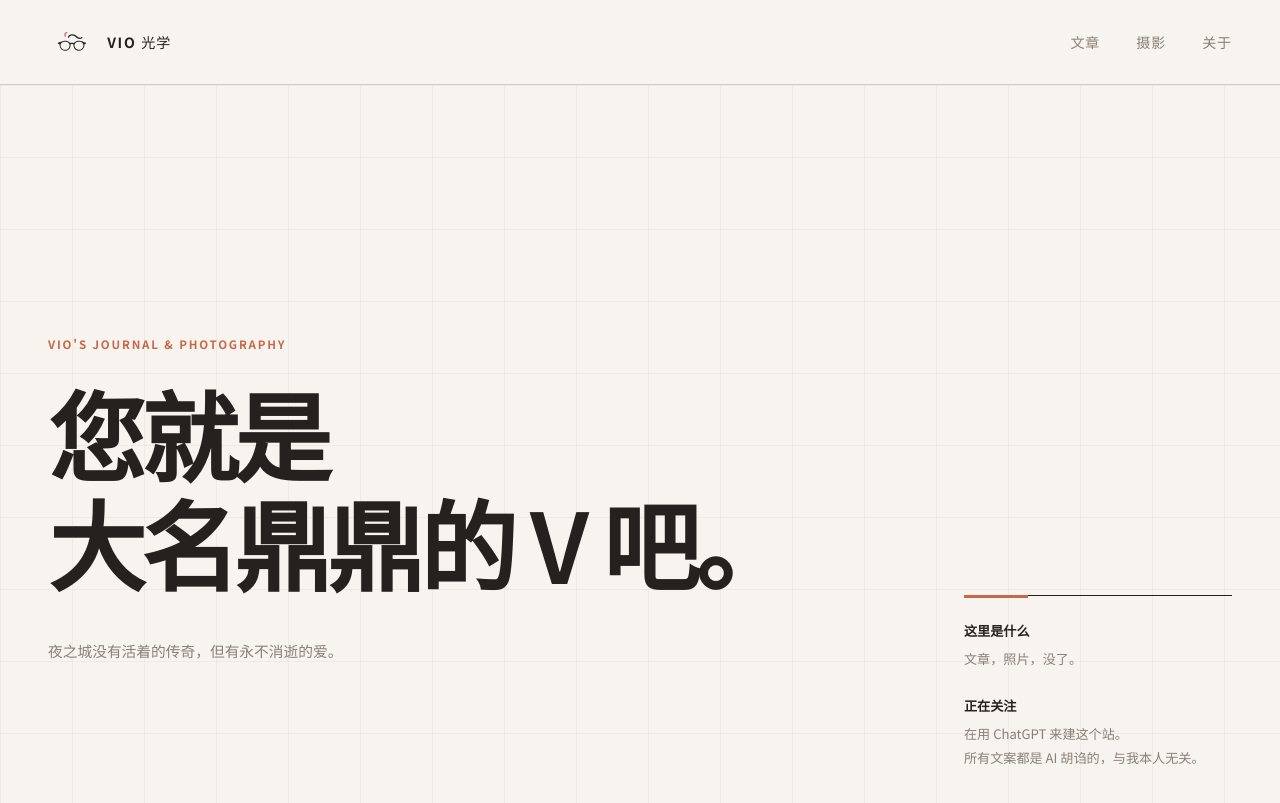
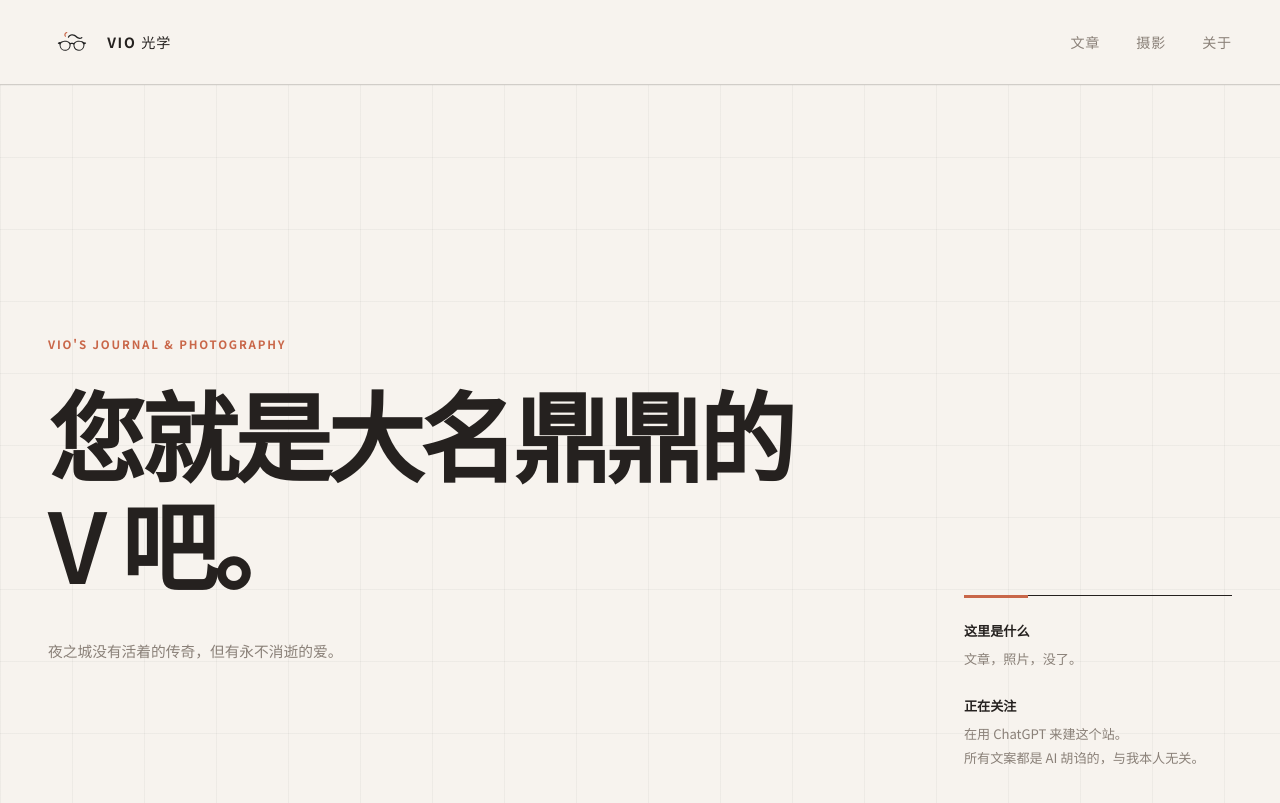
Before and after one commit to Vio1331/Vio1331.github.io, a Jekyll site: the page built from index.html, in a window 1280 px wide and 900 px high. Shown: the top 803 px of the window. Built offline with Jekyll 4.4.1, drawn with Linux system fonts in a browser that asks for light colours.

```diff
--- a/index.html
+++ b/index.html
@@ -11,7 +11,7 @@ body_class: home-page
   <div class="home-hero-inner site-shell">
     <div class="home-hero-heading">
       <p class="kicker">VIO'S JOURNAL &amp; PHOTOGRAPHY</p>
-      <h1>您就是<br>大名鼎鼎的 V 吧。</h1>
+      <h1>您就是大名鼎鼎的 V 吧。</h1>
       <p class="home-hero-subtitle">夜之城没有活着的传奇，但有永不消逝的爱。</p>
     </div>
     <aside class="home-hero-notes">
```
